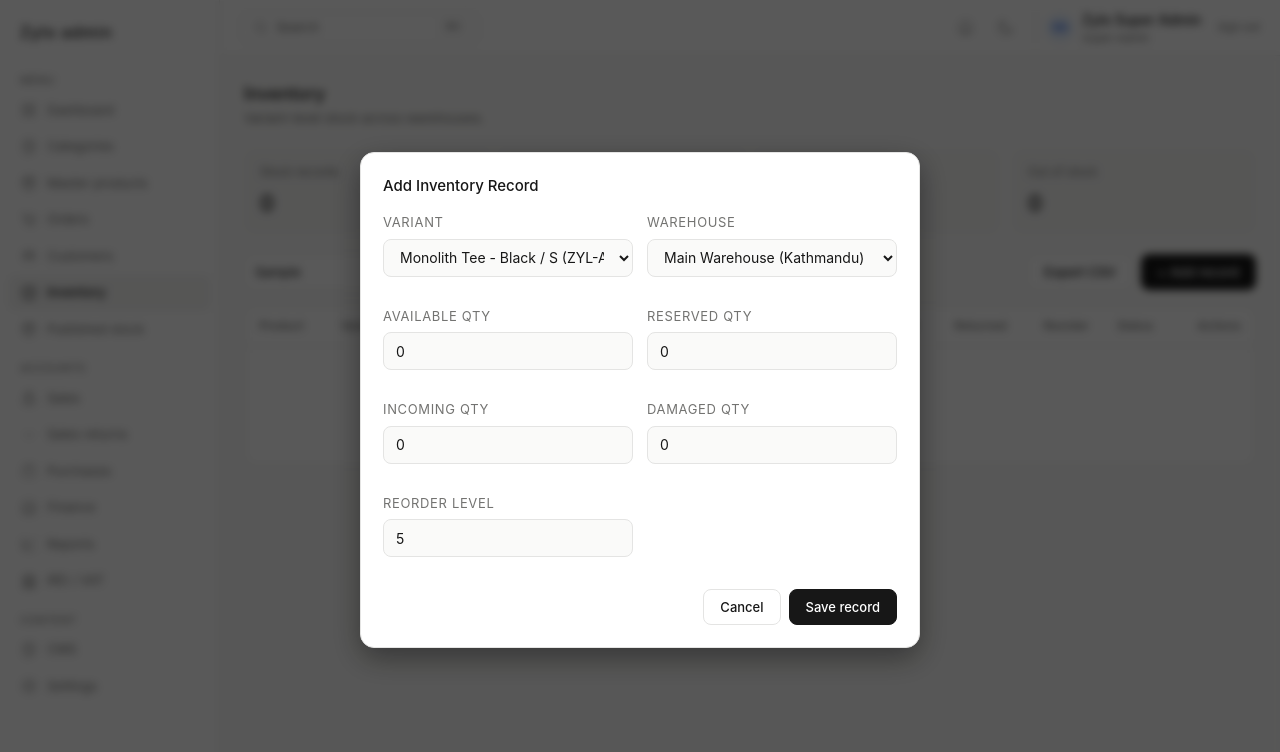
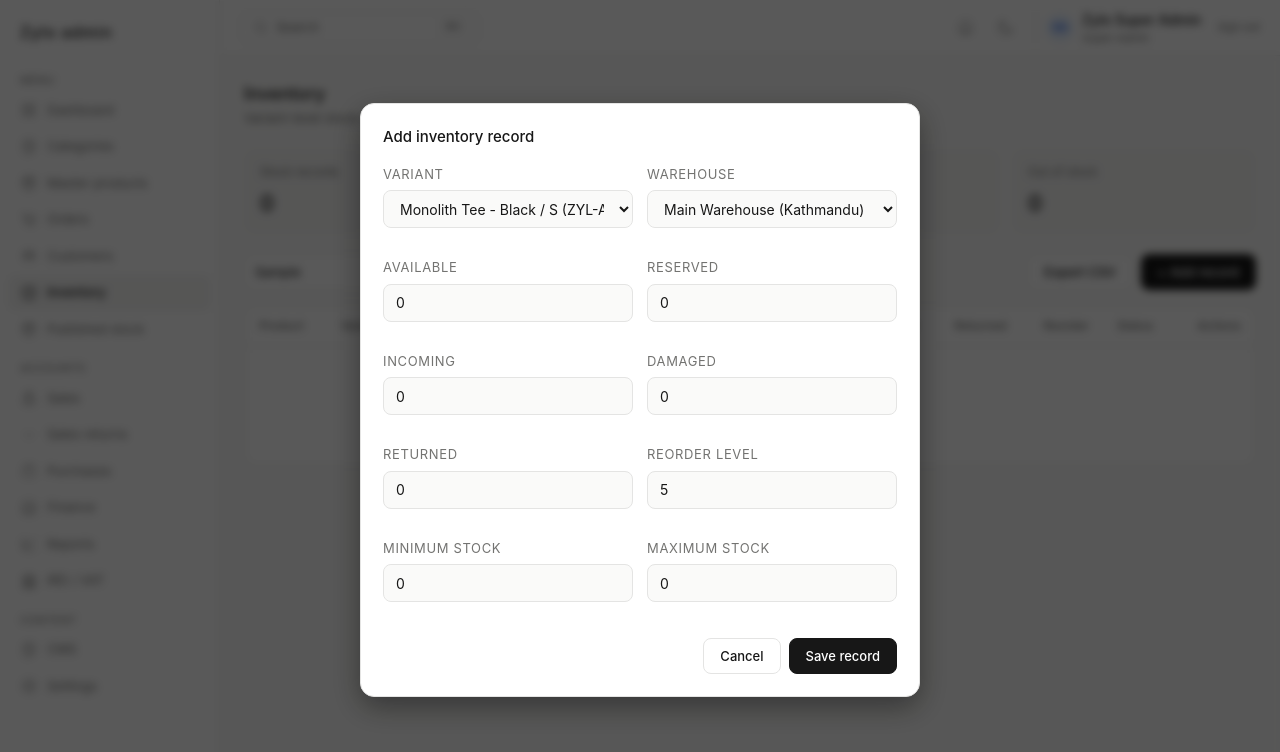
Before and after one commit to kunwarom09/RamroXa, a Next.js app in the folder client/: page /admin/inventory in a window 1280 px wide. Both pictures are taken after typing "Sample" into the empty fields and a click on the button "+ Add record". Shown: the top 752 px of the page. Built offline with nearby package versions, Linux system fonts and the light colour scheme.

Commit message:
Update Add Inventory Record modal fields to match design specification

```diff
--- a/client/app/admin/inventory/page.jsx
+++ b/client/app/admin/inventory/page.jsx
@@ -387,7 +387,7 @@ export default function AdminInventoryPage() {
       {invModalOpen && (
         <div className="modal-backdrop show" onClick={(e) => { if (e.target === e.currentTarget) setInvModalOpen(false); }}>
           <div className="modal">
-            <h2>{selectedInv ? 'Edit Inventory Record' : 'Add Inventory Record'}</h2>
+            <h2>{selectedInv ? 'Edit inventory record' : 'Add inventory record'}</h2>
             <form onSubmit={saveInvRecord}>
               <div className="form-grid-2">
                 <div className="field">
@@ -422,7 +422,7 @@ export default function AdminInventoryPage() {
                   </select>
                 </div>
                 <div className="field">
-                  <label>Available Qty</label>
+                  <label>Available</label>
                   <input
                     type="number"
                     value={invFormData.available}
@@ -431,7 +431,7 @@ export default function AdminInventoryPage() {
                   />
                 </div>
                 <div className="field">
-                  <label>Reserved Qty</label>
+                  <label>Reserved</label>
                   <input
                     type="number"
                     value={invFormData.reserved}
@@ -439,7 +439,7 @@ export default function AdminInventoryPage() {
                   />
                 </div>
                 <div className="field">
-                  <label>Incoming Qty</label>
+                  <label>Incoming</label>
                   <input
                     type="number"
                     value={invFormData.incoming}
@@ -447,7 +447,7 @@ export default function AdminInventoryPage() {
                   />
                 </div>
                 <div className="field">
-                  <label>Damaged Qty</label>
+                  <label>Damaged</label>
                   <input
                     type="number"
                     value={invFormData.damaged}
@@ -455,15 +455,39 @@ export default function AdminInventoryPage() {
                   />
                 </div>
                 <div className="field">
-                  <label>Reorder Level</label>
+                  <label>Returned</label>
+                  <input
+                    type="number"
+                    value={invFormData.returned}
+                    onChange={(e) => setInvFormData({ ...invFormData, returned: Number(e.target.value) })}
+                  />
+                </div>
+                <div className="field">
+                  <label>Reorder level</label>
                   <input
                     type="number"
                     value={invFormData.reorderLevel}
                     onChange={(e) => setInvFormData({ ...invFormData, reorderLevel: Number(e.target.value) })}
                   />
                 </div>
+                <div className="field">
+                  <label>Minimum stock</label>
+                  <input
+                    type="number"
+                    value={invFormData.minStock}
+                    onChange={(e) => setInvFormData({ ...invFormData, minStock: Number(e.target.value) })}
+                  />
+                </div>
+                <div className="field">
+                  <label>Maximum stock</label>
+                  <input
+                    type="number"
+                    value={invFormData.maxStock}
+                    onChange={(e) => setInvFormData({ ...invFormData, maxStock: Number(e.target.value) })}
+                  />
+                </div>
               </div>
-              <div style={{ display: 'flex', gap: '8px', justifyContent: 'flex-end', marginTop: '16px' }}>
+              <div style={{ display: 'flex', gap: '8px', justifyContent: 'flex-end', marginTop: '20px' }}>
                 <button type="button" className="btn" onClick={() => setInvModalOpen(false)}>Cancel</button>
                 <button type="submit" className="btn btn-primary">Save record</button>
               </div>
```
